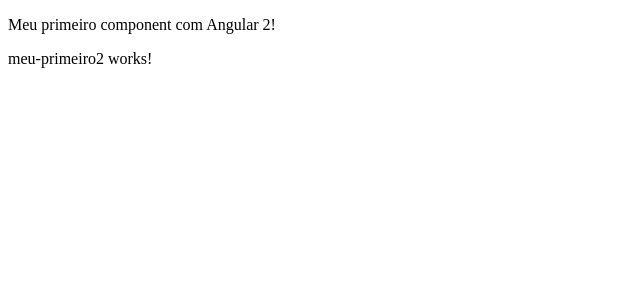
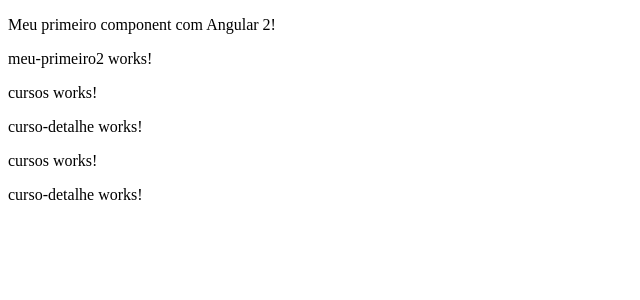
Before and after one commit to victorsilva99/curso-angular, an Angular app: page / in a window 1280 px wide. Shown: the top 300 px of the page, without its empty margins (0-640 px from the left). Built offline with nearby package versions, Linux system fonts and the light colour scheme.

Commit message:
feat: first modules

```diff
--- a/src/app/app.component.html
+++ b/src/app/app.component.html
@@ -1,2 +1,3 @@
 <meu-primeiro-component></meu-primeiro-component>
 <app-meu-primeiro2></app-meu-primeiro2>
+<app-cursos></app-cursos>
--- a/src/app/app.module.ts
+++ b/src/app/app.module.ts
@@ -5,6 +5,7 @@
 import { AppComponent } from './app.component';
 import { MeuPrimeiroComponent } from './meu-primeiro/meu-primeiro.component';
 import { MeuPrimeiro2Component } from './meu-primeiro2/meu-primeiro2.component';
+import { CursosModule } from './cursos/cursos.module';
 
 @NgModule({
   declarations: [
@@ -14,7 +15,8 @@
   ],
   imports: [
     BrowserModule,
-    AppRoutingModule
+    AppRoutingModule,
+    CursosModule
   ],
   providers: [],
   bootstrap: [AppComponent]
--- /dev/null
+++ b/src/app/cursos/curso-detalhe/curso-detalhe.component.html
@@ -0,0 +1 @@
+<p>curso-detalhe works!</p>
--- /dev/null
+++ b/src/app/cursos/cursos.component.html
@@ -0,0 +1,2 @@
+<p>cursos works!</p>
+<app-curso-detalhe></app-curso-detalhe>
--- a/src/app/meu-primeiro2/meu-primeiro2.component.html
+++ b/src/app/meu-primeiro2/meu-primeiro2.component.html
@@ -1 +1,2 @@
 <p>meu-primeiro2 works!</p>
+<app-cursos></app-cursos>
```
Also changed, not shown: src/app/cursos/curso-detalhe/curso-detalhe.component.ts (added, +10 -0 lines), src/app/cursos/cursos.component.ts (added, +10 -0 lines), src/app/cursos/cursos.module.ts (added, +19 -0 lines), src/app/cursos/curso-detalhe/curso-detalhe.component.css (added), src/app/cursos/cursos.component.css (added), 2 other files (tests, documents, lock files or other folders).
